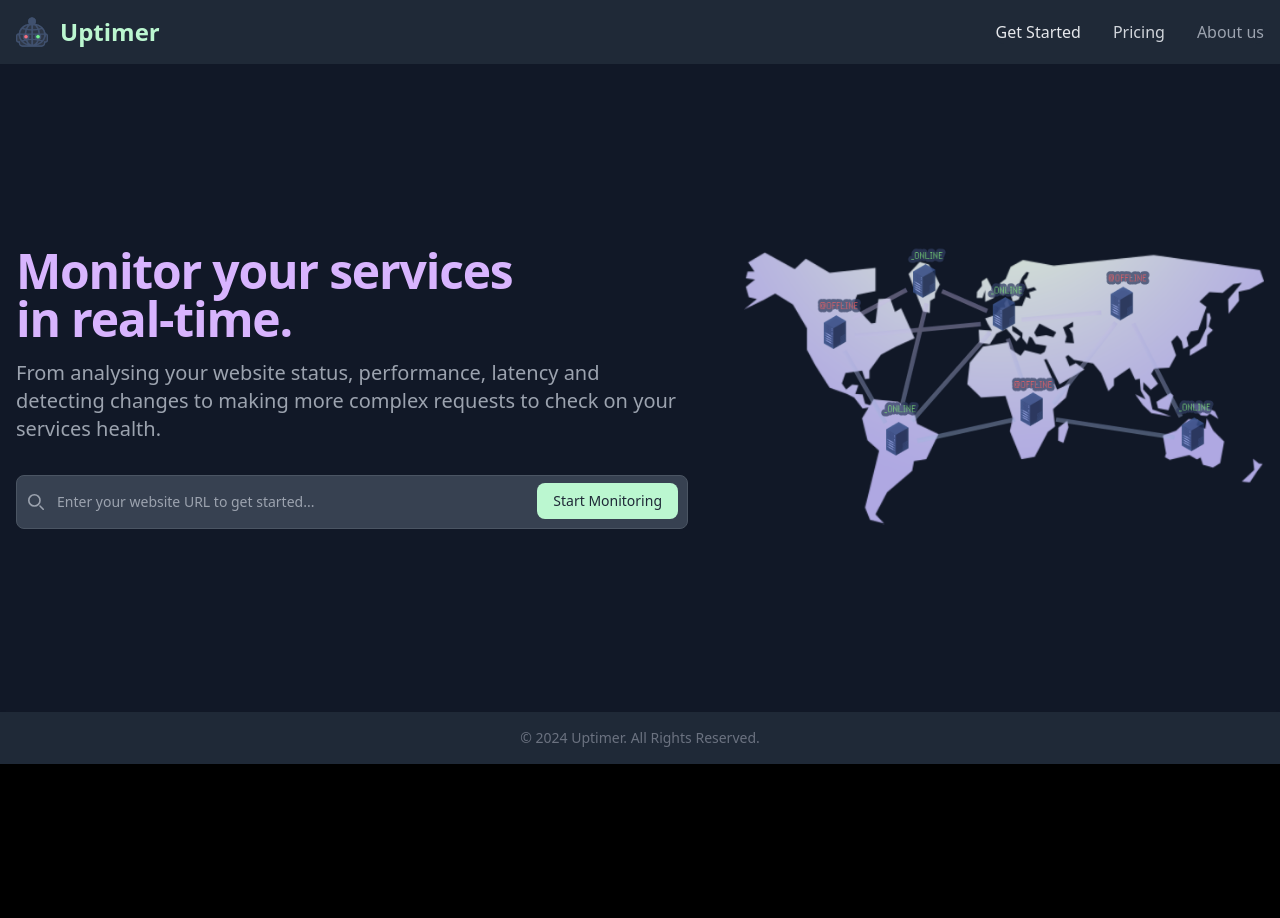
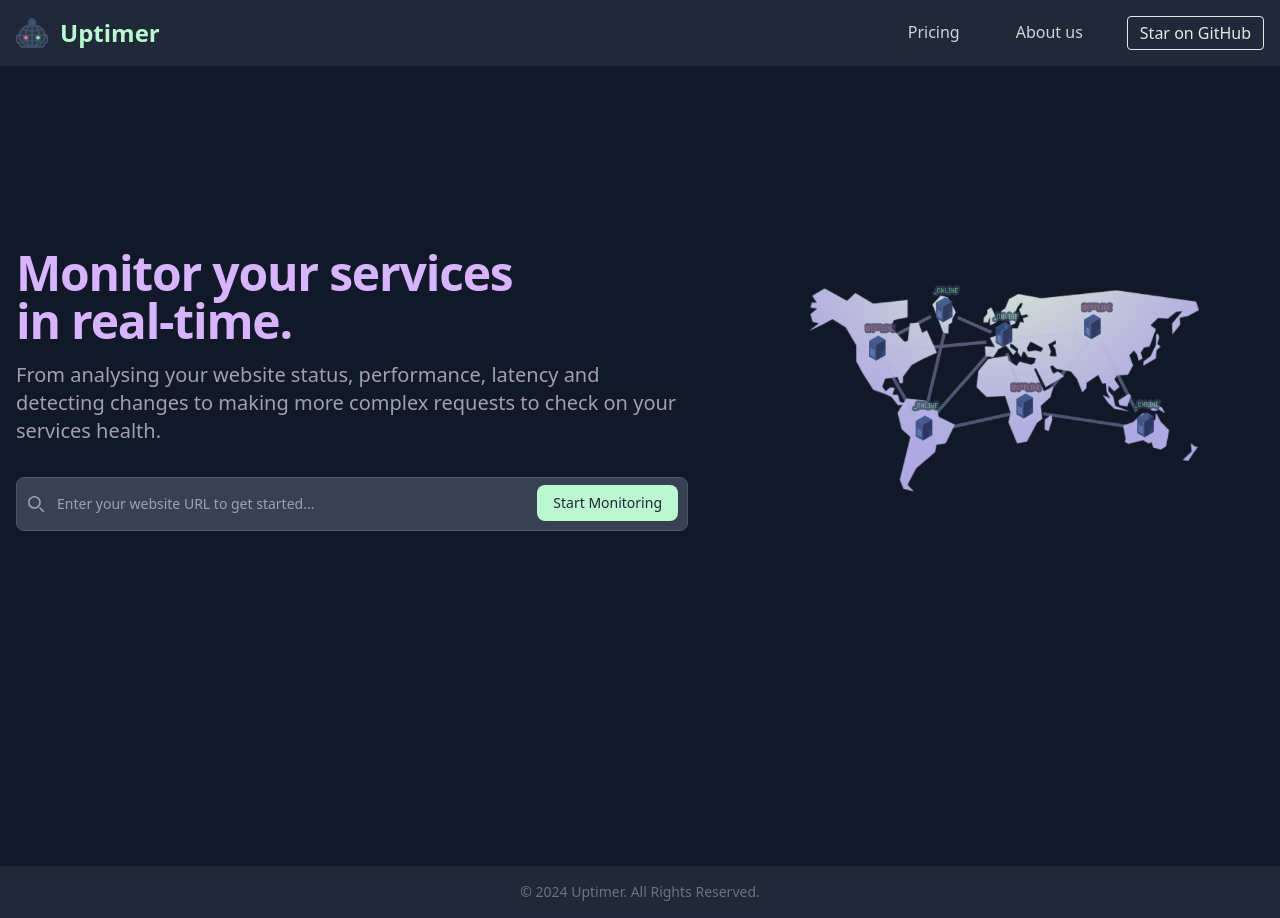
Before and after one commit to t4zzlerdeveloper/uptimer, a React (Vite) app: page / in a window 1280 px wide. Before the commit the page ends 800 px from the top, so only its background shows below. Built offline with nearby package versions, Linux system fonts and the light colour scheme; no server answers.

Commit message:
add latency to website checking

```diff
--- a/src/output.css
+++ b/src/output.css
@@ -654,6 +654,27 @@
   height: 2rem;
 }
 
+.h-60 {
+  height: 15rem;
+}
+
+.h-80 {
+  height: 20rem;
+}
+
+.min-h-full {
+  min-height: 100%;
+}
+
+.min-h-max {
+  min-height: -moz-max-content;
+  min-height: max-content;
+}
+
+.min-h-screen {
+  min-height: 100vh;
+}
+
 .w-10 {
   width: 2.5rem;
 }
@@ -676,6 +697,34 @@
 
 .max-w-screen-xl {
   max-width: 1280px;
+}
+
+.scale-0 {
+  --tw-scale-x: 0;
+  --tw-scale-y: 0;
+  transform: translate(var(--tw-translate-x), var(--tw-translate-y)) rotate(var(--tw-rotate)) skewX(var(--tw-skew-x)) skewY(var(--tw-skew-y)) scaleX(var(--tw-scale-x)) scaleY(var(--tw-scale-y));
+}
+
+.scale-50 {
+  --tw-scale-x: .5;
+  --tw-scale-y: .5;
+  transform: translate(var(--tw-translate-x), var(--tw-translate-y)) rotate(var(--tw-rotate)) skewX(var(--tw-skew-x)) skewY(var(--tw-skew-y)) scaleX(var(--tw-scale-x)) scaleY(var(--tw-scale-y));
+}
+
+.scale-90 {
+  --tw-scale-x: .9;
+  --tw-scale-y: .9;
+  transform: translate(var(--tw-translate-x), var(--tw-translate-y)) rotate(var(--tw-rotate)) skewX(var(--tw-skew-x)) skewY(var(--tw-skew-y)) scaleX(var(--tw-scale-x)) scaleY(var(--tw-scale-y));
+}
+
+.scale-75 {
+  --tw-scale-x: .75;
+  --tw-scale-y: .75;
+  transform: translate(var(--tw-translate-x), var(--tw-translate-y)) rotate(var(--tw-rotate)) skewX(var(--tw-skew-x)) skewY(var(--tw-skew-y)) scaleX(var(--tw-scale-x)) scaleY(var(--tw-scale-y));
+}
+
+.cursor-pointer {
+  cursor: pointer;
 }
 
 .flex-col {
@@ -747,6 +796,16 @@
   border-color: rgb(55 65 81 / var(--tw-border-opacity));
 }
 
+.border-sky-500 {
+  --tw-border-opacity: 1;
+  border-color: rgb(14 165 233 / var(--tw-border-opacity));
+}
+
+.border-e-red-50 {
+  --tw-border-opacity: 1;
+  border-inline-end-color: rgb(254 242 242 / var(--tw-border-opacity));
+}
+
 .bg-gray-700 {
   --tw-bg-opacity: 1;
   background-color: rgb(55 65 81 / var(--tw-bg-opacity));
@@ -775,6 +834,14 @@
   padding: 1rem;
 }
 
+.p-6 {
+  padding: 1.5rem;
+}
+
+.p-1 {
+  padding: 0.25rem;
+}
+
 .px-3 {
   padding-left: 0.75rem;
   padding-right: 0.75rem;
@@ -793,6 +860,16 @@
 .py-8 {
   padding-top: 2rem;
   padding-bottom: 2rem;
+}
+
+.px-2 {
+  padding-left: 0.5rem;
+  padding-right: 0.5rem;
+}
+
+.py-1 {
+  padding-top: 0.25rem;
+  padding-bottom: 0.25rem;
 }
 
 .ps-10 {
@@ -905,6 +982,15 @@
 
 html, body{
   background-color: black;
+}
+
+.hover\:border:hover {
+  border-width: 1px;
+}
+
+.hover\:border-green-200:hover {
+  --tw-border-opacity: 1;
+  border-color: rgb(187 247 208 / var(--tw-border-opacity));
 }
 
 .hover\:bg-gray-700:hover {
@@ -1046,6 +1132,18 @@
     grid-column: span 7 / span 7;
   }
 
+  .lg\:col-span-4 {
+    grid-column: span 4 / span 4;
+  }
+
+  .lg\:col-span-6 {
+    grid-column: span 6 / span 6;
+  }
+
+  .lg\:col-span-3 {
+    grid-column: span 3 / span 3;
+  }
+
   .lg\:mb-8 {
     margin-bottom: 2rem;
   }
@@ -1060,6 +1158,10 @@
 
   .lg\:grid-cols-12 {
     grid-template-columns: repeat(12, minmax(0, 1fr));
+  }
+
+  .lg\:grid-cols-10 {
+    grid-template-columns: repeat(10, minmax(0, 1fr));
   }
 
   .lg\:gap-8 {
--- a/src/views/Hero.jsx
+++ b/src/views/Hero.jsx
@@ -9,8 +9,23 @@
 const navigate = useNavigate();
 
 
+function isValidUrl(string) {
+    try {
+      new URL(string);
+      return true;
+    } catch (err) {
+      return false;
+    }
+  }
+
 function handleMonitoring(){
-    navigate(`/monitor?url=${url}`);
+    if(isValidUrl(url)){
+        navigate(`/monitor?url=${url}`);
+    }
+    else{
+        alert("Invalid URL!")
+    }
+
 }
 
 
@@ -28,7 +43,7 @@
 
 return (<>
 
-<section className="bg-gray-900">
+<section className="bg-gray-900 min-h-screen">
     <div className="grid max-w-screen-xl px-4 py-8 mx-auto lg:gap-8 xl:gap-0 lg:py-16 lg:grid-cols-12">
         <div className="mr-auto place-self-center lg:col-span-7">
             <h1 className="max-w-1xl mb-4 text-3xl font-extrabold tracking-tight leading-none md:text-4xl xl:text-5xl text-purple-300">Monitor your services<br></br> in real-time.</h1>
@@ -49,7 +64,7 @@
 
         </div>
         <div className="hidden lg:mt-0 lg:col-span-5 lg:flex">
-            <img src={serversHero} alt="mockup"/>
+            <img className="scale-75" src={serversHero} alt="mockup"/>
         </div>
     </div>
 </section>
--- a/src/views/Navbar.jsx
+++ b/src/views/Navbar.jsx
@@ -18,14 +18,16 @@
             <div className="hidden w-full md:block md:w-auto" id="navbar-default">
             <ul className="font-medium flex flex-col p-4 md:p-0 mt-4 border rounded-lg bg md:flex-row md:space-x-8 rtl:space-x-reverse md:mt-0 md:border-0  bg-gray-800 md:bg-gray-800 border-gray-700">
 
-                <li>
-                    <a href="#" className="block py-2 px-3  rounded md:border-0 m md:p-0 text-gray-200 md:hover:text-green-200 hover:bg-gray-700 hover:text-white md:hover:bg-transparent">Get Started</a>
-                </li>
-                <li>
+
+                <li className='py-1 px-3 '>
                     <a href="#" className="block py-2 px-3  rounded md:border-0  md:p-0  text-gray-300 md:hover:text-green-200 hover:bg-gray-700 hover:text-white md:hover:bg-transparent">Pricing</a>
                 </li>
-                <li>
-                    <a href="#" className="block py-2 px-3  rounded  md:border-0  md:p-0  text-gray-400 md:hover:text-green-200 hover:bg-gray-700 hover:text-white md:hover:bg-transparent">About us</a>
+                <li className='py-1 px-3 '>
+                    <a href="#" className="block py-2 px-3  rounded  md:border-0  md:p-0  text-gray-300 md:hover:text-green-200 hover:bg-gray-700 hover:text-white md:hover:bg-transparent">About us</a>
+                </li>
+
+                <li className='py-1 px-3 border border-gray-200 rounded hover:border-green-200 cursor-pointer'>
+                    <a onClick={()=>{window.open("https://github.com/t4zzlerdeveloper/uptimer")}} className="block py-2 px-3 rounded md:border-0 m md:p-0 text-gray-200 md:hover:text-green-200 hover:bg-gray-700 hover:text-white md:hover:bg-transparent">Star on GitHub</a>
                 </li>
 
             </ul>
```
Also changed, not shown: 2 other files (tests, documents, lock files or other folders).
